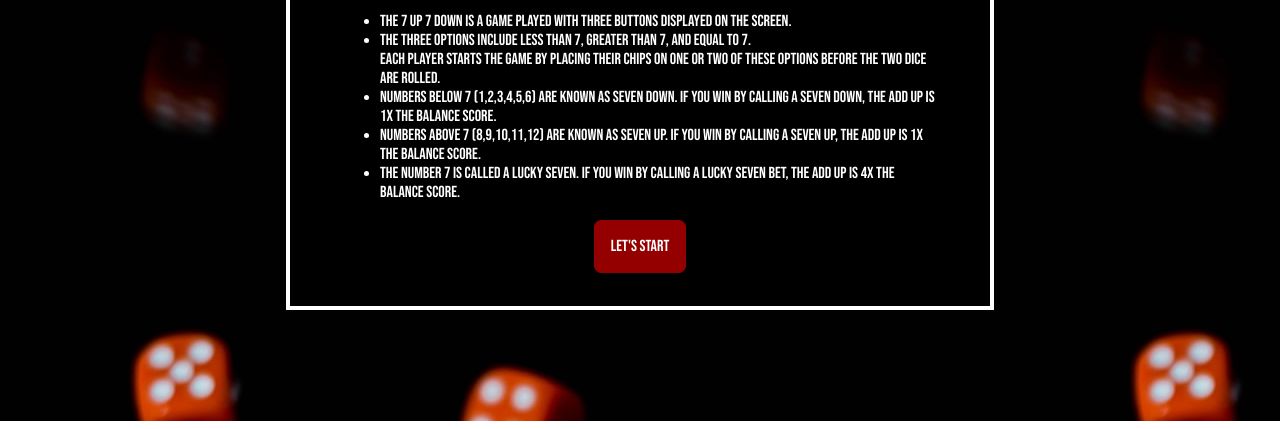
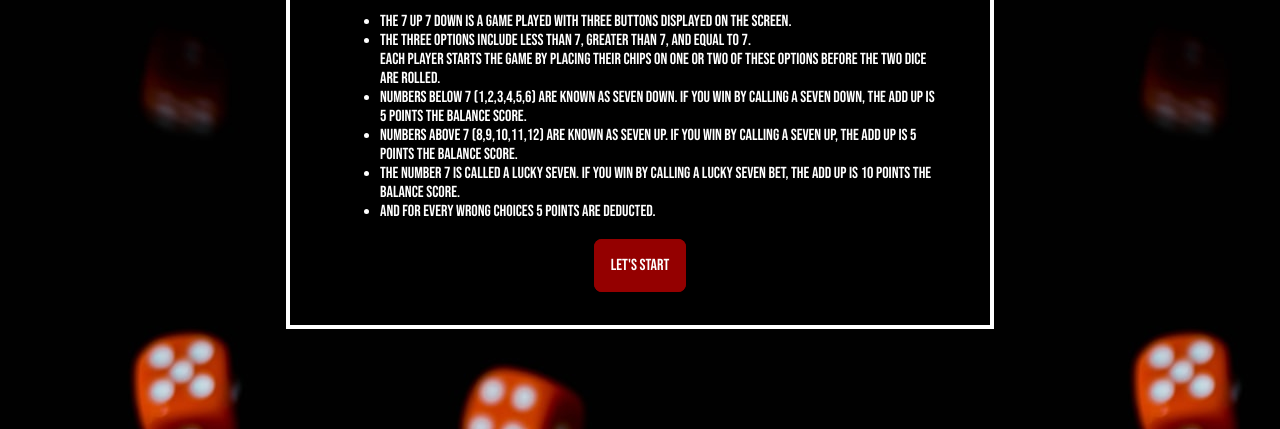
Before and after one commit to vermaaakriti215/7-up-7-down-game, a plain HTML site: page index.html in a window 1280 px wide. Shown: the part 379-808 px from the top of the page. Drawn offline with Linux system fonts and the light colour scheme.

Commit message:
edited index.html

```diff
--- a/index.html
+++ b/index.html
@@ -34,16 +34,17 @@
         </l1>
         <li>
           Numbers below 7 (1,2,3,4,5,6) are known as Seven Down. If you win by
-          calling a Seven Down, the add up is 1x the balance score.
+          calling a Seven Down, the add up is 5 points the balance score.
         </li>
         <li>
           Numbers above 7 (8,9,10,11,12) are known as Seven Up. If you win by
-          calling a Seven Up, the add up is 1x the balance score.
+          calling a Seven Up, the add up is 5 points the balance score.
         </li>
         <li>
           The number 7 is called a Lucky Seven. If you win by calling a Lucky
-          Seven bet, the add up is 4x the balance score.
+          Seven bet, the add up is 10 points the balance score.
         </li>
+        <li>And for every wrong choices 5 points are deducted.</li>
       </ul>
       <br />
       <a href="/game.html" title="Play"> Let's Start </a>
```
